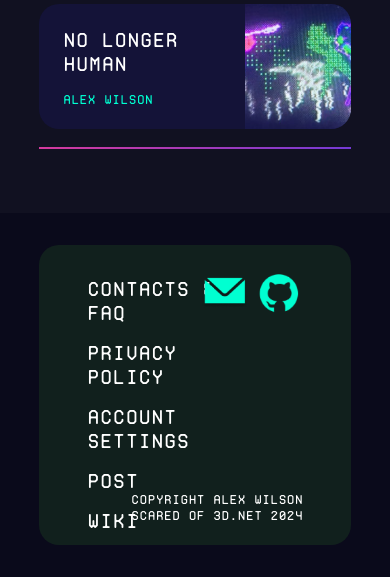
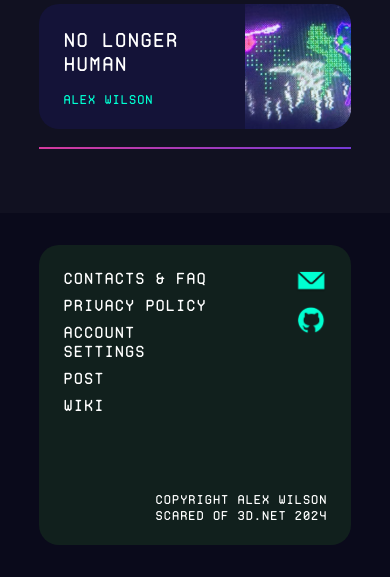
Before and after one commit to wilsoonnaa/courseProject, a PHP site: page / in a window 390 px wide. Shown: the part 706-1283 px from the top of the page. Run offline with PHP 8.4, Linux system fonts and the light colour scheme.

Commit message:
Footer modified for mobile

```diff
--- a/article.html
+++ b/article.html
@@ -109,7 +109,7 @@
                                 </div>
                                 <div class="sb-hot-more">
                                     <div class="sb-hot-button">
-                                        <a href="#">MORE</a>
+                                        <a href="index.html">MORE</a>
                                     </div>
                                 </div>
                             </div>
--- a/index.html
+++ b/index.html
@@ -186,7 +186,9 @@
                                     </div>
                                 </div>
                                 <div class="sb-hot-more">
-
+                                        <div class="sb-hot-button">
+                                            <a href="index.html">MORE</a>
+                                        </div>
                                 </div>
                             </div>
                         </div>
--- a/style.css
+++ b/style.css
@@ -862,6 +862,10 @@ footer{
     }
     .sb-hot-title{
         font-size: var(--fs-h5);
+        img{
+            max-height: var(--fs-h4);
+            width: auto;
+        }
     }
 
     .sb-hot-article-content{
@@ -1003,6 +1007,36 @@ footer{
 }
 
 @media(max-width: 550px){
+    .social-icons{
+        flex-direction: column;
+        align-items: flex-end;
+        padding-right: 1.5rem;
+        padding-top: 1.3rem;
+        img{
+            height: 2rem;
+        }
+    }
+
+    .ft-left-links{
+
+       ul{
+        padding-top: 1.5rem;
+        padding-left: 1.5rem;
+        li{
+            font-size: var(--fs-p);
+            padding-bottom: 0.5rem;
+        }
+       }
+    }
+
+    .ft-left-down{
+        span{
+            padding-right: 1.5rem;
+        }
+    }
+
+
+
     .landing-main{
         margin-top: 3rem;
     }
```
